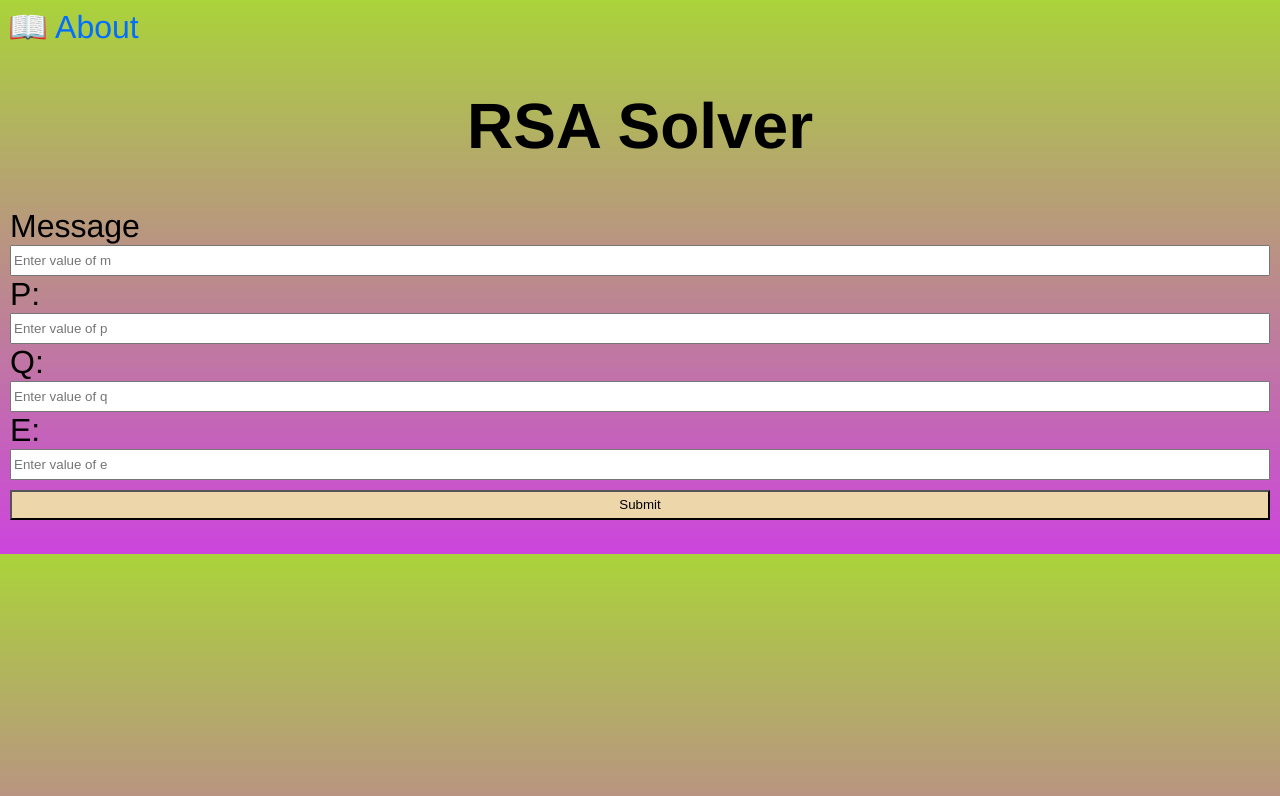
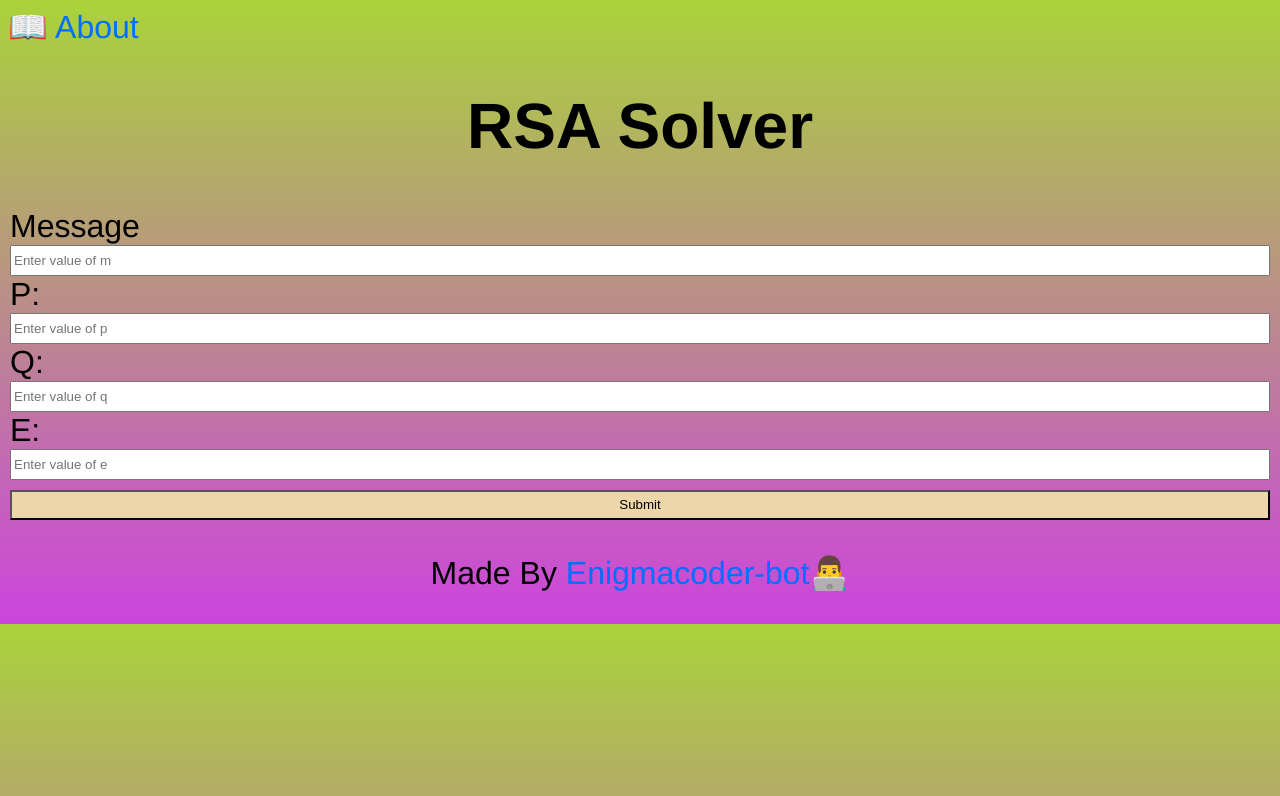
Before and after one commit to enigmacoder-bot/RSA-problem-solver, a plain HTML site: page index.html in a window 1280 px wide. Drawn offline with Linux system fonts and the light colour scheme.

Commit message:
Added Footer

```diff
--- a/index.html
+++ b/index.html
@@ -29,5 +29,11 @@
       <p id="cipher-text"></p>
       <p id="plain-text"></p>
     </div>
+    <footer>
+      <p>
+        Made By
+        <a href="https://github.com/enigmacoder-bot">Enigmacoder-bot👨‍💻</a>
+      </p>
+    </footer>
   </body>
 </html>
--- a/styles.css
+++ b/styles.css
@@ -30,3 +30,7 @@ padding: 2px;
 #submit:hover{
     background-color: greenyellow;
 }
+
+footer p{
+    text-align: center;
+}
```
